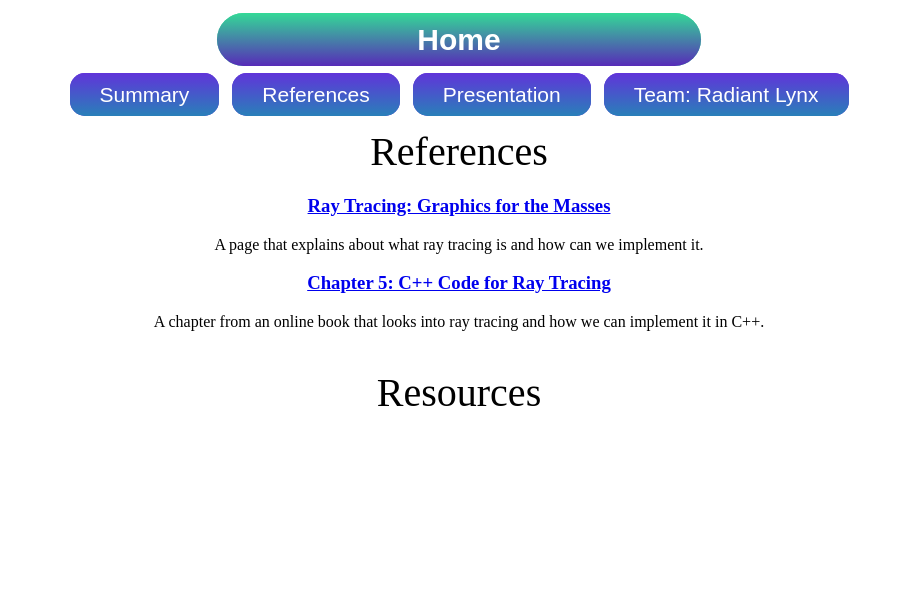
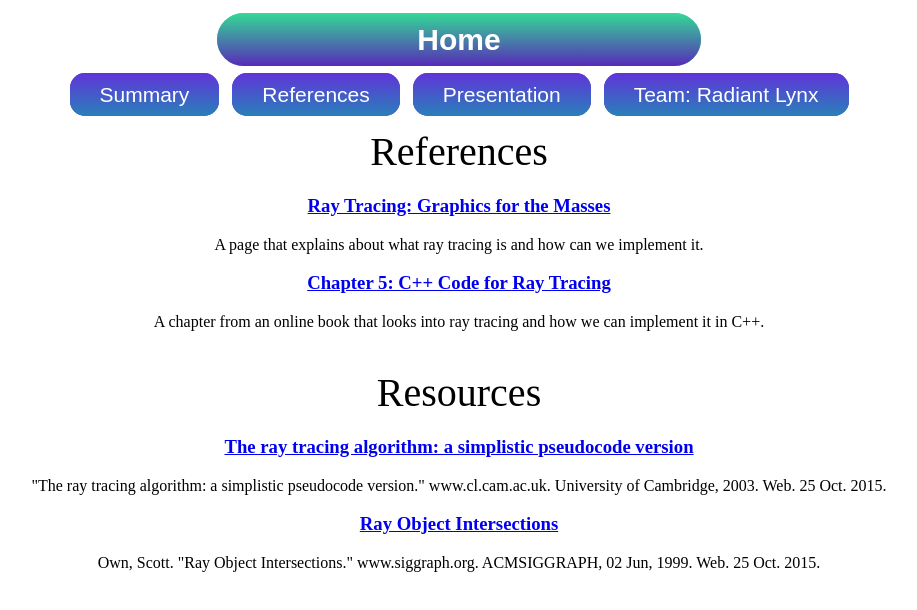
Before and after one commit to K-Cheddar/RadiantLynx, a plain HTML site: page references.html in a window 1280 px wide. Shown: the whole page, without its empty margins (181-1098 px from the left). Drawn offline with Linux system fonts and the light colour scheme.

Commit message:
[Update] Added pseudocode for ray tracing

```diff
--- a/references.html
+++ b/references.html
@@ -59,5 +59,27 @@
 			Resources
 		</p>
 
+		<div class="center-text" style="margin: 20px">
+			<h3>
+				<a href="https://www.cl.cam.ac.uk/teaching/2003/AdvGraph/raytracing.html">
+					The ray tracing algorithm: a simplistic pseudocode version
+				</a>
+			</h3>
+
+			<p>
+				"The ray tracing algorithm: a simplistic pseudocode version." www.cl.cam.ac.uk. University of Cambridge, 2003. Web. 25 Oct. 2015.
+			</p>
+
+			<h3>
+				<a href="https://www.siggraph.org/education/materials/HyperGraph/raytrace/rtinter0.htm">
+					Ray Object Intersections
+				</a>
+			</h3>
+
+			<p>
+				Own, Scott. "Ray Object Intersections." www.siggraph.org. ACMSIGGRAPH, 02 Jun, 1999. Web. 25 Oct. 2015.
+			</p>
+		</div>
+
 	</body>
 </html>
```
